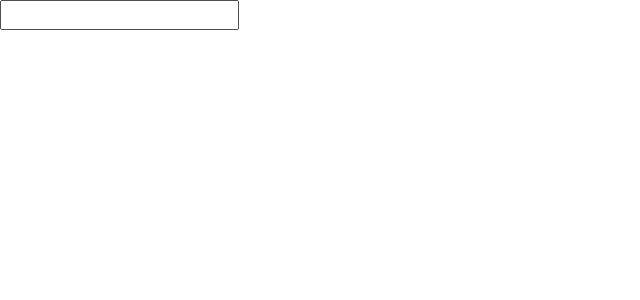
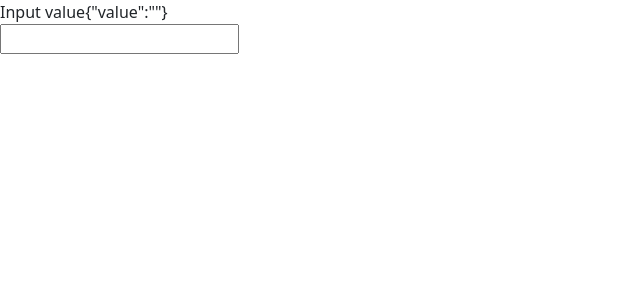
Before and after one commit to erwannlenoach/notepad, a React (Create React App) app: page / in a window 1280 px wide. Shown: the top 300 px of the page, without its empty margins (0-640 px from the left). Built offline with nearby package versions, Linux system fonts and the light colour scheme.

Commit message:
note features

```diff
--- a/src/components/MarkdownInput.jsx
+++ b/src/components/MarkdownInput.jsx
@@ -3,8 +3,8 @@ import 'bootstrap/dist/css/bootstrap.min.css';
 
 
 class MarkdownInput extends React.Component {
-    constructor(props) {
-        super(props);
+    constructor() {
+        super();
         this.state = {value: ''};
         this.onSubmitForm = this.onSubmitForm.bind(this);
       }
--- a/src/components/NoteDisplay.jsx
+++ b/src/components/NoteDisplay.jsx
@@ -4,15 +4,17 @@ import 'bootstrap/dist/css/bootstrap.min.css';
 import {MarkdownInput} from "./MarkdownInput.jsx"
 
 class NoteDisplay extends React.Component {
-    constructor(props) {
-        super(props);
+    constructor() {
+        super();
         this.state = {value: ''};
-        this.handleChange = this.handleChange.bind(this);
         this.submitForm = this.submitForm.bind(this);
+
+
       }
 
-      handleChange(event) {
+      onChange(event) {
         this.setState({value: event.target.value});
+        event.preventDefault();
       }
 
 
@@ -21,21 +23,26 @@ class NoteDisplay extends React.Component {
       }
 
 
+
     render() {
 
-  const { values } = this.state;
+      var values = this.state
 
-      if(values == null){
-        console.log("null")
-      }
 
-  let content = values
+      var myJSON = JSON.stringify(values);
+
+
+
+     // let Arr = ["vos notes"]
+    //  Arr.unshift(values.value)
+  console.log(myJSON)
+
 
         return (
             <>
-
-            <MarkdownInput value={this.state.value}
-            onFormSubmit={this.submitForm}
+              <div>Input value{myJSON}</div>
+            <MarkdownInput
+            onFormSubmit={this.submitForm}  value={this.state.value} onChange={this.onChange}
           />
             </>
         )
```
